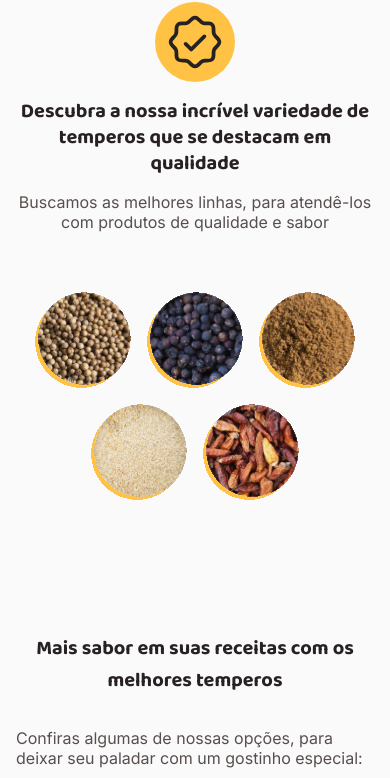
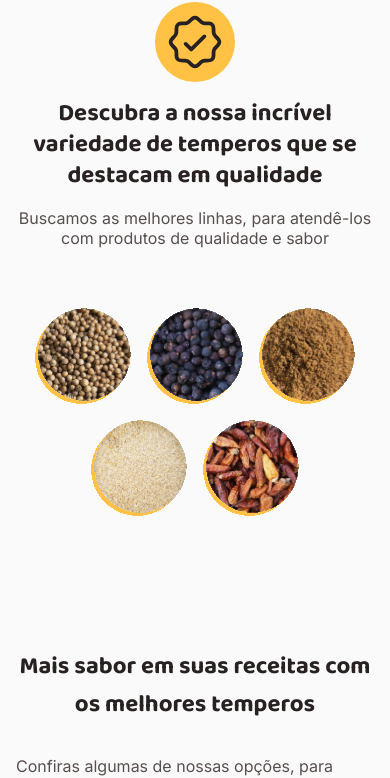
Before and after one commit to 300Marco/temperos-jrc, a React (Vite) app: page / in a window 390 px wide. Shown: the part 782-1560 px from the top of the page. Built offline with nearby package versions, Linux system fonts and the light colour scheme.

Commit message:
update: responsive in process session

```diff
--- a/src/pages/Home/styles.ts
+++ b/src/pages/Home/styles.ts
@@ -55,7 +55,7 @@ export const SectionVarietiesContent = styled('section', {
 
   '@mobile': {
     h2: {
-      fontSize: '1.25rem',
+      fontSize: '1.5rem',
       lineHeight: '130%',
     },
 
@@ -132,7 +132,7 @@ export const SectionOptionsContent = styled('div', {
     gap: '2rem',
 
     h2: {
-      fontSize: '1.25rem',
+      fontSize: '1.5rem',
     },
   },
 })
@@ -194,11 +194,32 @@ export const SectionProcessContent = styled('div', {
     lineHeight: '130%',
     padding: '0 1rem',
   },
+
+  '@mobile': {
+    padding: '0 1rem',
+
+    h2: {
+      fontSize: '1.5rem',
+      marginBottom: '2rem',
+    },
+
+    p: {
+      fontSize: '1rem',
+      padding: 0,
+    },
+  },
 })
 
 export const SectionProcessCards = styled('div', {
   display: 'flex',
   justifyContent: 'space-between',
+
+  '@mobile': {
+    padding: '0 1rem',
+
+    flexDirection: 'column',
+    gap: '6rem',
+  },
 })
 
 export const Card = styled('div', {
@@ -222,6 +243,7 @@ export const Card = styled('div', {
     padding: '1rem',
     borderRadius: '50%',
     backgroundColor: '$green700',
+
     display: 'flex',
     alignItems: 'center',
     justifyContent: 'center',
@@ -242,6 +264,10 @@ export const Card = styled('div', {
     fontSize: '1rem',
     color: '$gray700',
     lineHeight: '130%',
+  },
+
+  '@mobile': {
+    width: '100%',
   },
 })
 
```
